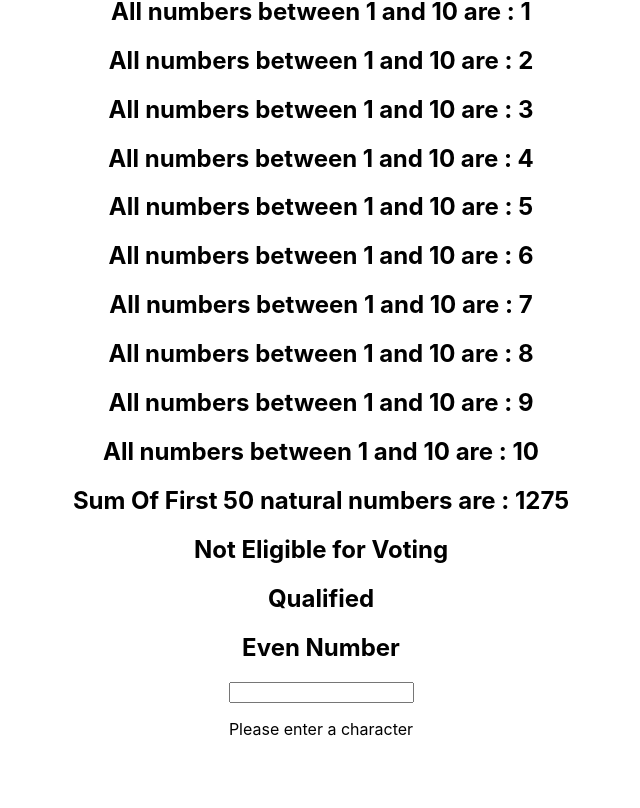
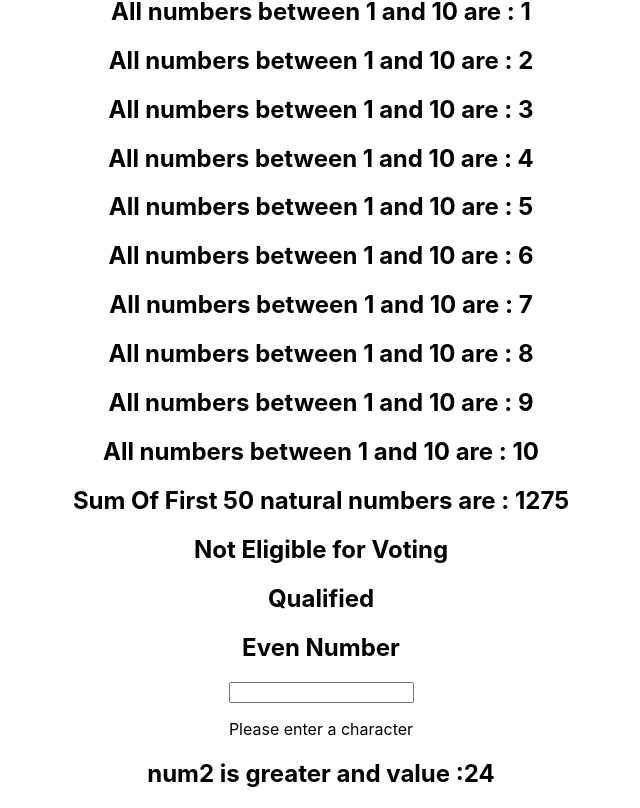
Before and after one commit to vramana814/React-JS-Practice-1, a React (Create React App) app: page / in a window 1280 px wide. Shown: the part 610-1418 px from the top of the page, without its empty margins (319-959 px from the left). Before the commit the page ends 1365 px from the top, so only its background shows below. Built offline with nearby package versions, Linux system fonts and the light colour scheme.

Commit message:
Added Components

```diff
--- a/src/App.js
+++ b/src/App.js
@@ -20,6 +20,7 @@ import EligibleforVoting from './Components/Eligileforvotitng';
 import Ageandpercentage from './Components/Ageandpercentage';
 import Evenorodd from './Components/Evenorodd';
 import Vowel from './Components/Vowel';
+import BiggestNumber from './Components/BiggestNumber';
 
 
 class App extends Component {
@@ -43,6 +44,7 @@ class App extends Component {
         <Ageandpercentage></Ageandpercentage>
         <Evenorodd></Evenorodd>
         <Vowel></Vowel>
+        <BiggestNumber></BiggestNumber>
       </div>
     );
   }
--- /dev/null
+++ b/src/Components/BiggestNumber.jsx
@@ -0,0 +1,32 @@
+// Program to print biggest of three numbers
+
+import React, { Component } from 'react'
+
+export default class BiggestNumber extends Component {
+    state = {
+        num1 : 12,
+        num2 : 24,
+        num3 : 10
+    }
+        largest(n1,n2,n3){
+            if (n1>n2 && n1>n3){
+                return <h2>num1 is greater  and value :{n1}</h2>
+            }
+            else if (n2>n1 && n2>n3){
+
+                return <h2>num2 is greater  and value :{n2}</h2>
+            }
+            else if (n3>n1 && n3>n2){
+                return <h2>num3 greater and value :{n3}</h2>
+            }
+        }
+
+  render() {
+      var val1 = this.largest(this.state.num1,this.state.num2,this.state.num3)
+    return (
+      <div className = "Greater Number among 3 numbers">
+        {val1}
+      </div>
+    )
+  }
+}
```
Also changed, not shown: src/Components/AlphabetOrNumber.jsx (deleted, +0 -13 lines).
